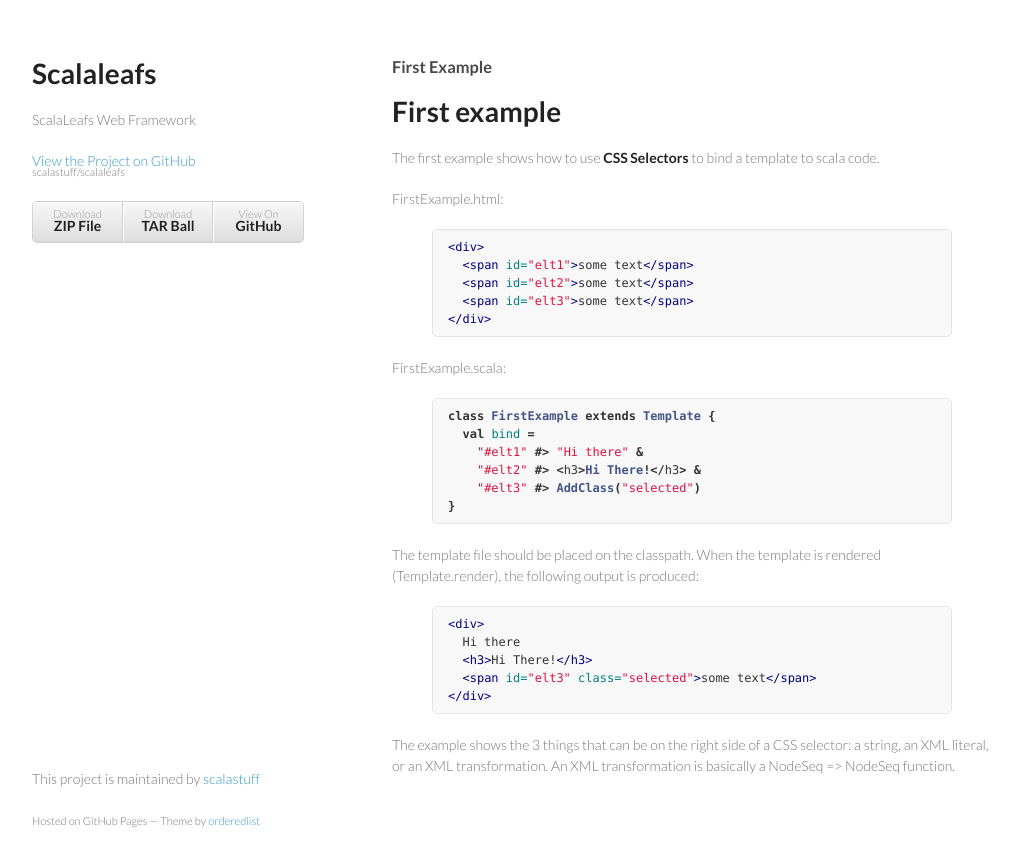
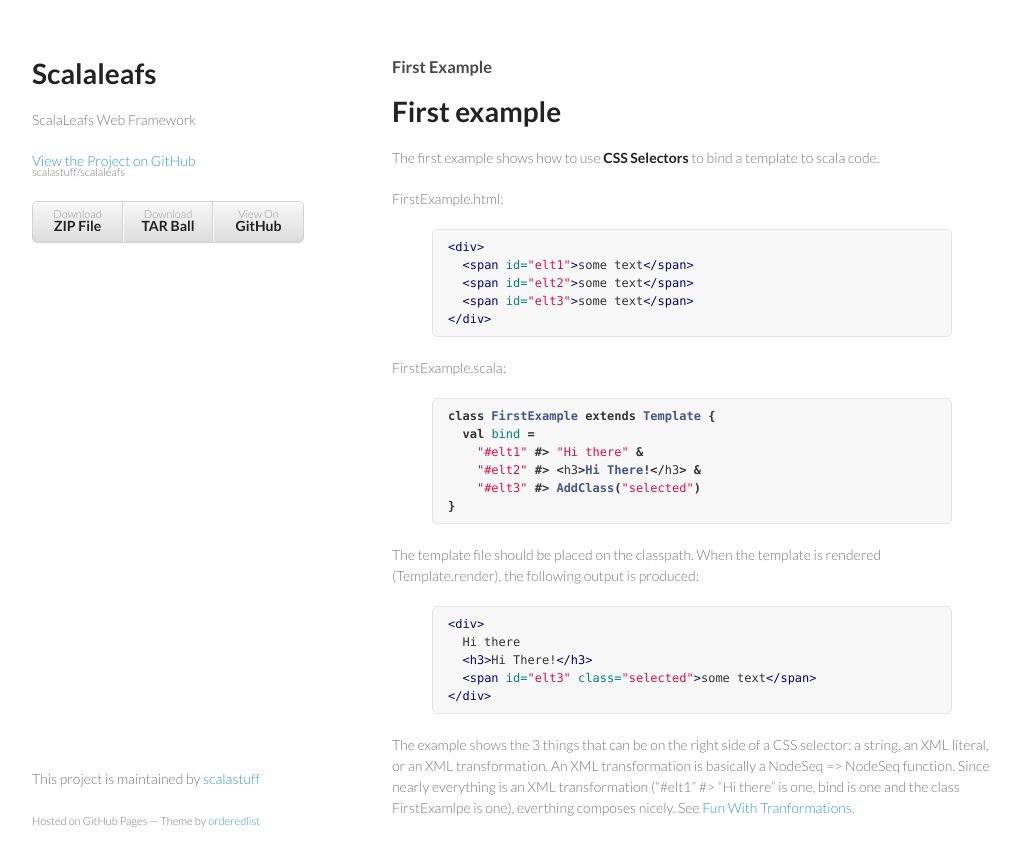
Before and after one commit to scalastuff/scalaleafs, a Jekyll site: the page built from first-steps.md, in a window 1280 px wide. Shown: the top 866 px of the page, without its empty margins (128-1148 px from the left). Built offline with Jekyll 4.4.1, drawn with Linux system fonts in a browser that asks for light colours.

Commit message:
Updated first-steps.md

```diff
--- a/first-steps.md
+++ b/first-steps.md
@@ -38,4 +38,4 @@
 </div>
 {% endhighlight %}
 
-The example shows the 3 things that can be on the right side of a CSS selector: a string, an XML literal, or an XML transformation. An XML transformation is basically a NodeSeq => NodeSeq function.
+The example shows the 3 things that can be on the right side of a CSS selector: a string, an XML literal, or an XML transformation. An XML transformation is basically a NodeSeq => NodeSeq function. Since nearly everything is an XML transformation ("#elt1" #> "Hi there" is one, bind is one and the class FirstExamlpe is one), everthing composes nicely. See [Fun With Tranformations](fun-with-transformations.html).
```
